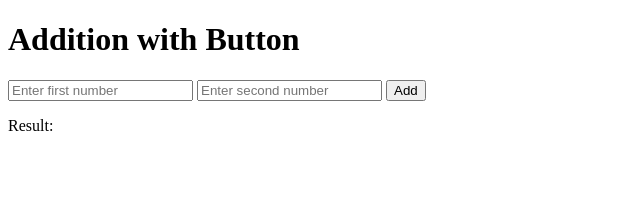
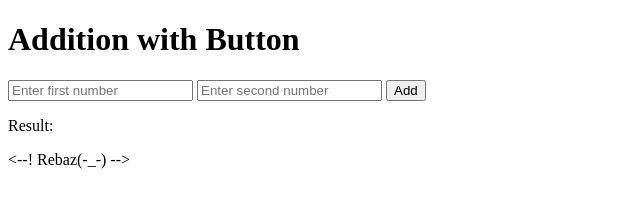
Before and after one commit to Rebaz13/Rebaz13.github.io, a plain HTML site: page addition.html in a window 1280 px wide. Shown: the whole page, without its empty margins (0-640 px from the left). Drawn offline with Linux system fonts and the light colour scheme.

Commit message:
new changes

```diff
--- a/addition.html
+++ b/addition.html
@@ -9,6 +9,8 @@
     <input type="number" id="num2" placeholder="Enter second number">
     <button onclick="addNumbers()">Add</button>
     <p>Result: <span id="result"></span></p>
+
+    <--! Rebaz(-_-) -->
     <script>
       function addNumbers() {
         var num1 = document.getElementById("num1").value;
```
